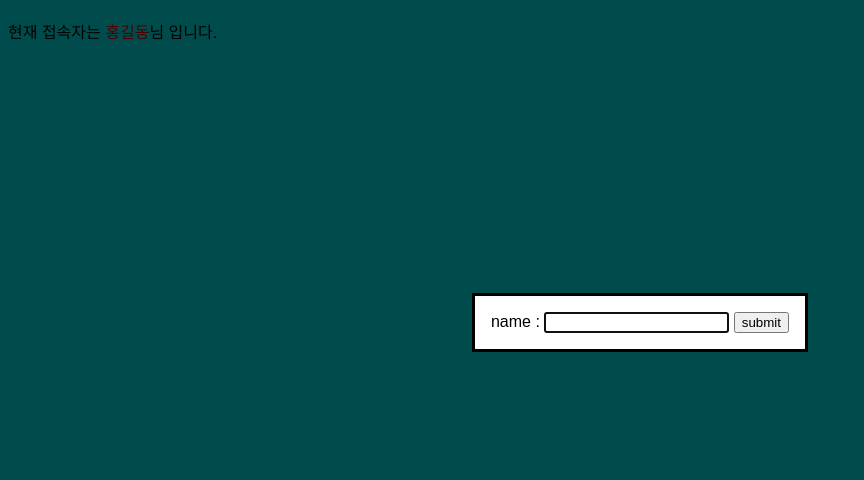
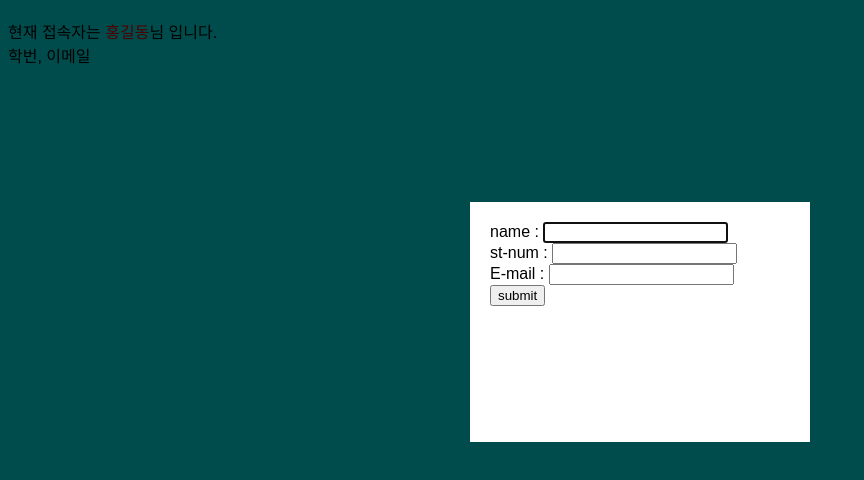
Before and after one commit to s1uth/js_example, a website: page index.html in a window 1280 px wide. Both pictures are taken after a click on the element "홍길동". Shown: the part 78-558 px from the top of the page, without its empty margins (0-864 px from the left). Drawn offline with Linux system fonts and the light colour scheme.

Commit message:
formdata add

```diff
--- a/css/example.css
+++ b/css/example.css
@@ -1,6 +1,10 @@
 body{
     font-family: sans-serif;
     background-color: cyan;
+}
+dialog{
+    padding: 0px;
+    border: 0px;
 }
 .inline{
     display: inline-block;
@@ -9,6 +13,14 @@ body{
 .red{
     color: red;
 }
+.modalContent{
+    width: 300px;
+    height: 200px;
+    padding: 20px;
+
+    border-radius: 10%;
+    background-color: white;
+}
 
 #inputModal::backdrop{
     background-color: rgba(0,0,0,0.7);
--- a/index.html
+++ b/index.html
@@ -12,15 +12,31 @@
     <div>
         현재 접속자는 <span class="red">홍길동</span>님 입니다.
     </div>
+    <div>
+        <span class="sutdentNum"></span> 학번, <span class="studentMail"></span>이메일
+    </div>
 
     <dialog id="inputModal">
-        <form>
-            <label>
-                name :
-                <input type="text" >
-            </label>
-            <button>submit</button>
-        </form>
+        <div class="modalContent">
+            <form class="modalForm">
+                <label>
+                    name :
+                    <input type="text" name="userName">
+                </label>
+                <br>
+                <label>
+                     st-num :
+                    <input type="number" name="userNumber">
+                </label>
+                <br>
+                <label>
+                    E-mail :
+                    <input type="email" name="userEmail">
+                </label>
+                <br>
+                <button class="modalSubmit">submit</button>
+            </form>
+        </div>
     </dialog>
     <script src="js/example.js"></script>
 
--- a/js/example.js
+++ b/js/example.js
@@ -1,21 +1,20 @@
 const nameH1Element = document.querySelector('h1.inline');
 const connectNameElement = document.querySelector('span.red');
 const inputModalElement = document.querySelector('dialog#inputModal');
+const modalSubmitBtn = document.querySelector('button.modalSubmit')
 
 const localName = localStorage.getItem("userName");
 
 const setName = (name) => {
-    nameH1Element.textContent = name;
-    connectNameElement.textContent = name;
+    nameH1Element.textContent = name
+    connectNameElement.textContent = name
 }
 
-if(localName) setName(localName);
+if(localName) setName(localName)
 
 nameH1Element.onclick = () => {
-    inputModalElement.showModal();
-
+    inputModalElement.showModal()
     //const inputName = prompt("이름을 입력해 주세요");
-
     // if(inputName){
     //     localStorage.setItem("userName", inputName)
     //     setName(inputName);
@@ -24,6 +23,18 @@ nameH1Element.onclick = () => {
     // }
 }
 
+modalSubmitBtn.onclick=()=>{
+    const modalFormElement = document.querySelector('.modalForm')
+    const formData = new FormData(modalFormElement)
+
+    for(const[key, value] of formData){
+        localStorage.setItem(key, value)
+    }
+
+    if(key === 'userName') setName(value)
+    inputModalElement.close()
+}
+
 inputModalElement.onclick = (event) => {
     if(event.target.nodeName==='DIALOG') inputModalElement.close();
 }
```
